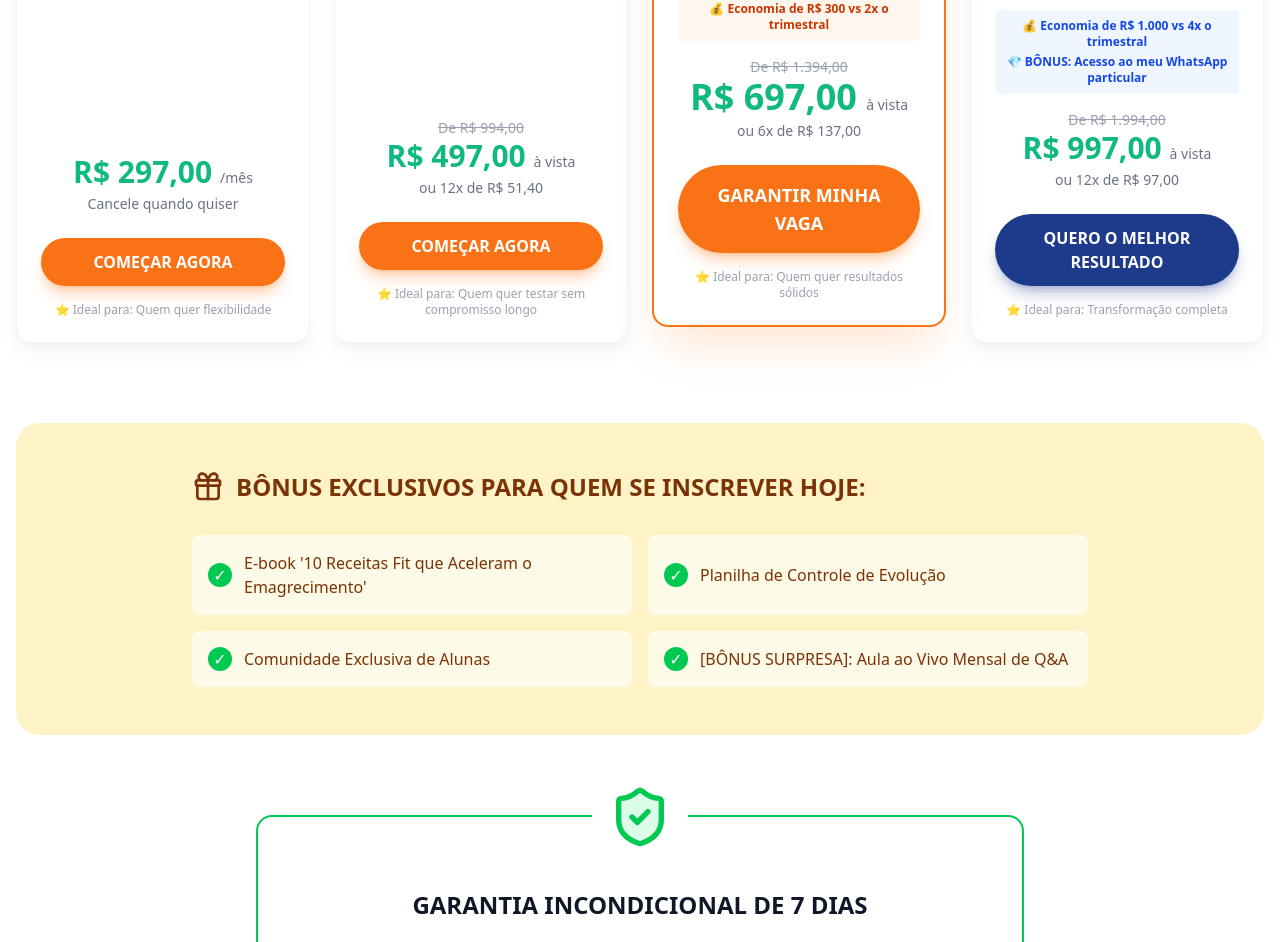
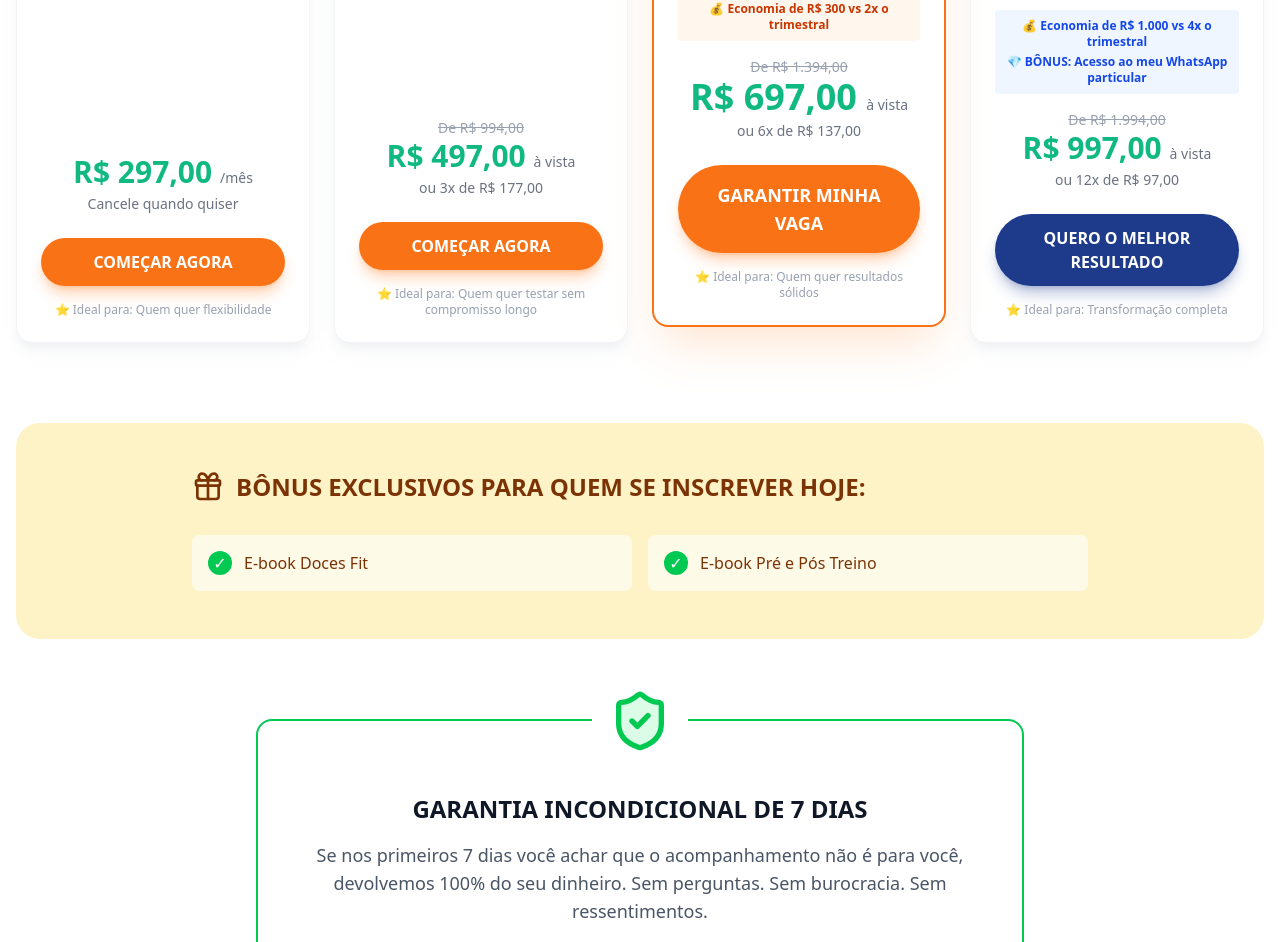
Before and after one commit to Gustavogm9/tiago_coelho_lp_longevidade, a Next.js app: page / in a window 1280 px wide. Shown: the part 9568-10510 px from the top of the page. Built offline with nearby package versions, Linux system fonts and the light colour scheme.

Commit message:
fix: update bonuses and quarterly pricing

```diff
--- a/components/sections/Pricing.tsx
+++ b/components/sections/Pricing.tsx
@@ -98,7 +98,7 @@ export const Pricing = () => {
                         <div className="text-center mt-auto">
                             <p className="text-sm text-gray-400 line-through">De R$ 994,00</p>
                             <p className="text-3xl font-bold text-success mb-1">R$ 497,00 <span className="text-sm font-normal text-gray-500">à vista</span></p>
-                            <p className="text-sm text-gray-500 mb-6">ou 12x de R$ 51,40</p>
+                            <p className="text-sm text-gray-500 mb-6">ou 3x de R$ 177,00</p>
                             <a
                                 href="https://www.asaas.com/c/9fkhuiiti5hkr5ey"
                                 target="_blank"
@@ -202,10 +202,8 @@ export const Pricing = () => {
                         </h3>
                         <div className="grid md:grid-cols-2 gap-4">
                             {[
-                                "E-book '10 Receitas Fit que Aceleram o Emagrecimento'",
-                                "Planilha de Controle de Evolução",
-                                "Comunidade Exclusiva de Alunas",
-                                "[BÔNUS SURPRESA]: Aula ao Vivo Mensal de Q&A"
+                                "E-book Doces Fit",
+                                "E-book Pré e Pós Treino"
                             ].map((bonus, i) => (
                                 <div key={i} className="flex items-center gap-3 bg-white/60 p-4 rounded-lg">
                                     <div className="w-6 h-6 rounded-full bg-green-500 text-white flex items-center justify-center shrink-0">✓</div>
```
